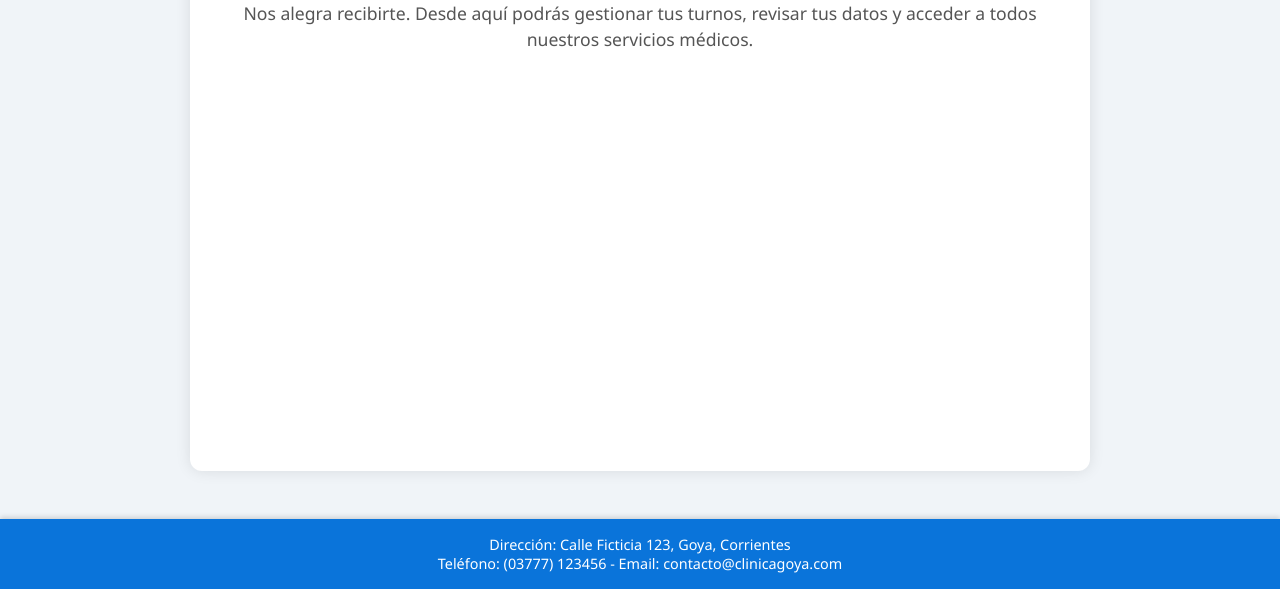
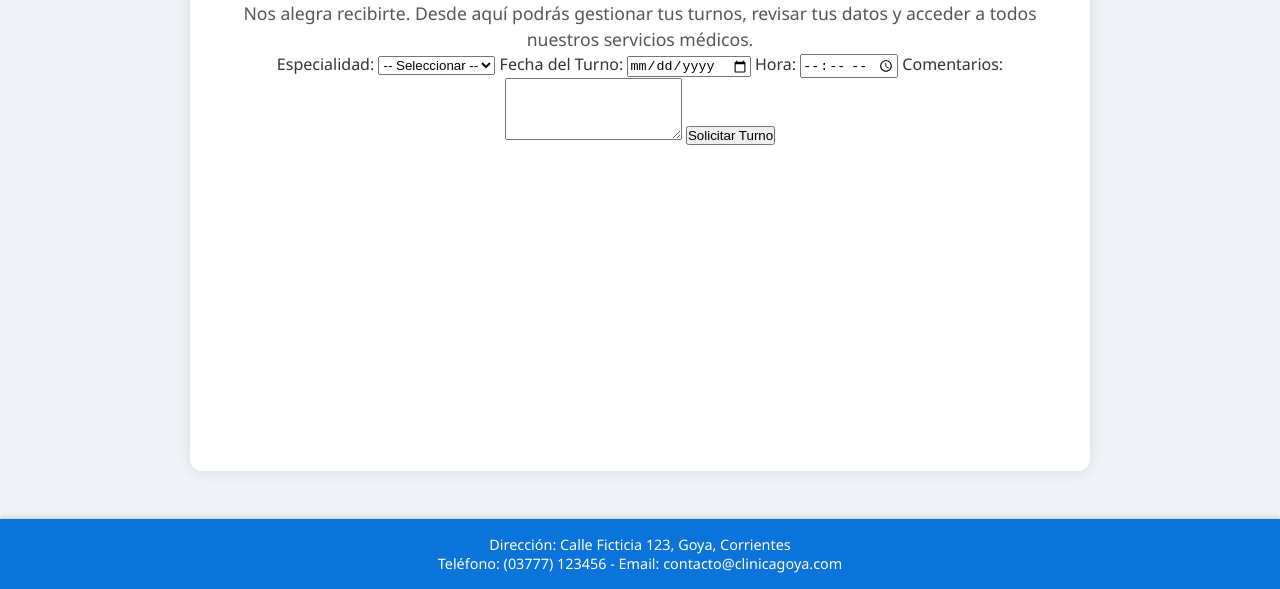
Before and after one commit to Arhiell/ClinicaSaludWeb, a website: page public/HTML/solicitarTurno.html in a window 1280 px wide. Shown: the part 211-800 px from the top of the page. Drawn offline with Linux system fonts and the light colour scheme.

Commit message:
Correcciones

```diff
--- a/public/HTML/solicitarTurno.html
+++ b/public/HTML/solicitarTurno.html
@@ -20,11 +20,33 @@
     </header>
 
     <main>
-      <h1>Mis Datos</h1>
+      <h1>Solicitar Turno</h1>
       <p>
         Nos alegra recibirte. Desde aquí podrás gestionar tus turnos, revisar
         tus datos y acceder a todos nuestros servicios médicos.
       </p>
+
+
+      <form id="formTurno" action="/api/turnos" method="POST">
+        <label for="especialidad">Especialidad:</label>
+        <select id="especialidad" name="especialidad" required>
+          <option value="">-- Seleccionar --</option>
+          <option value="1">Clínica General</option>
+          <option value="2">Pediatría</option>
+          <option value="3">Cardiología</option>
+          <option value="4">Ginecología</option>
+        </select>
+
+        <label for="fecha">Fecha del Turno:</label>
+        <input type="date" id="fecha" name="fecha" required />
+
+        <label for="hora">Hora:</label>
+        <input type="time" id="hora" name="hora" required />
+
+        <label for="comentarios">Comentarios:</label>
+        <textarea id="comentarios" name="comentarios" rows="4"></textarea>
+
+        <button type="submit">Solicitar Turno</button>
     </main>
 
     <footer>
```
Also changed, not shown: public/HTML/misTurno.html (+2 -2 lines).
